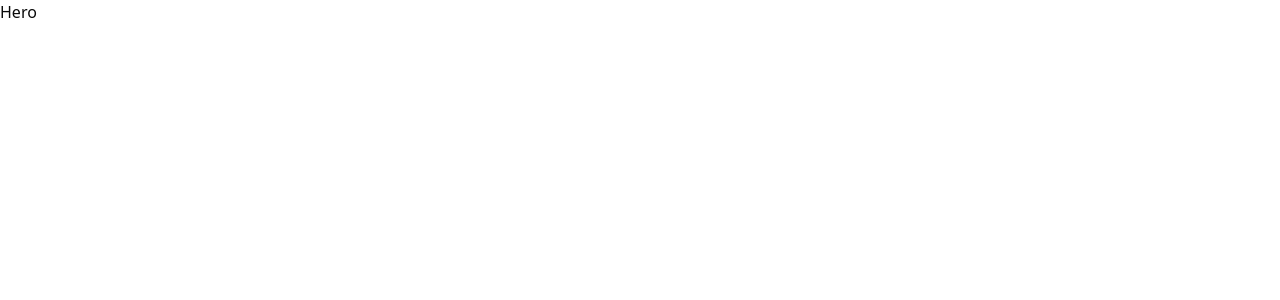
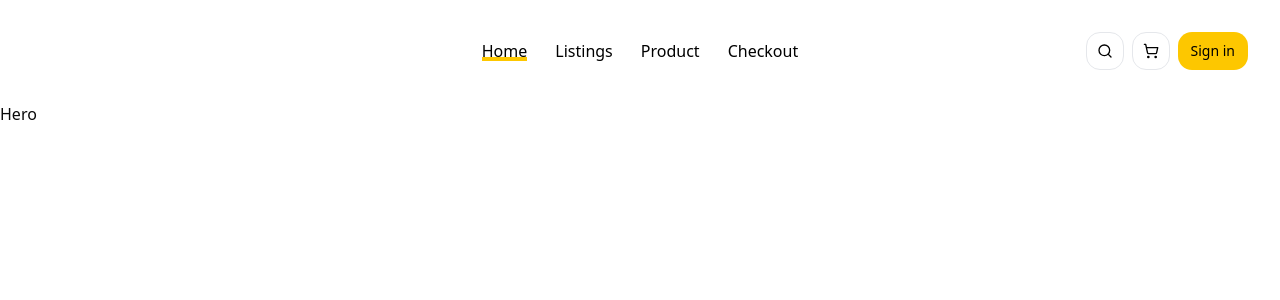
Before and after one commit to festus-sulumeti/riftvalleyroast, a React (Vite) app: page / in a window 1280 px wide. Shown: the top 300 px of the page. Built offline with nearby package versions, Linux system fonts and the light colour scheme.

Commit message:
feat: Navbar import

```diff
--- a/src/components/HeroSection/Hero.tsx
+++ b/src/components/HeroSection/Hero.tsx
@@ -1,8 +1,13 @@
+import Navbar from "./Navbar"
 
 
 function Hero() {
   return (
-    <div>Hero</div>
+    <>
+      <Navbar />
+
+     <div>Hero</div>
+    </>
   )
 }
 
```
